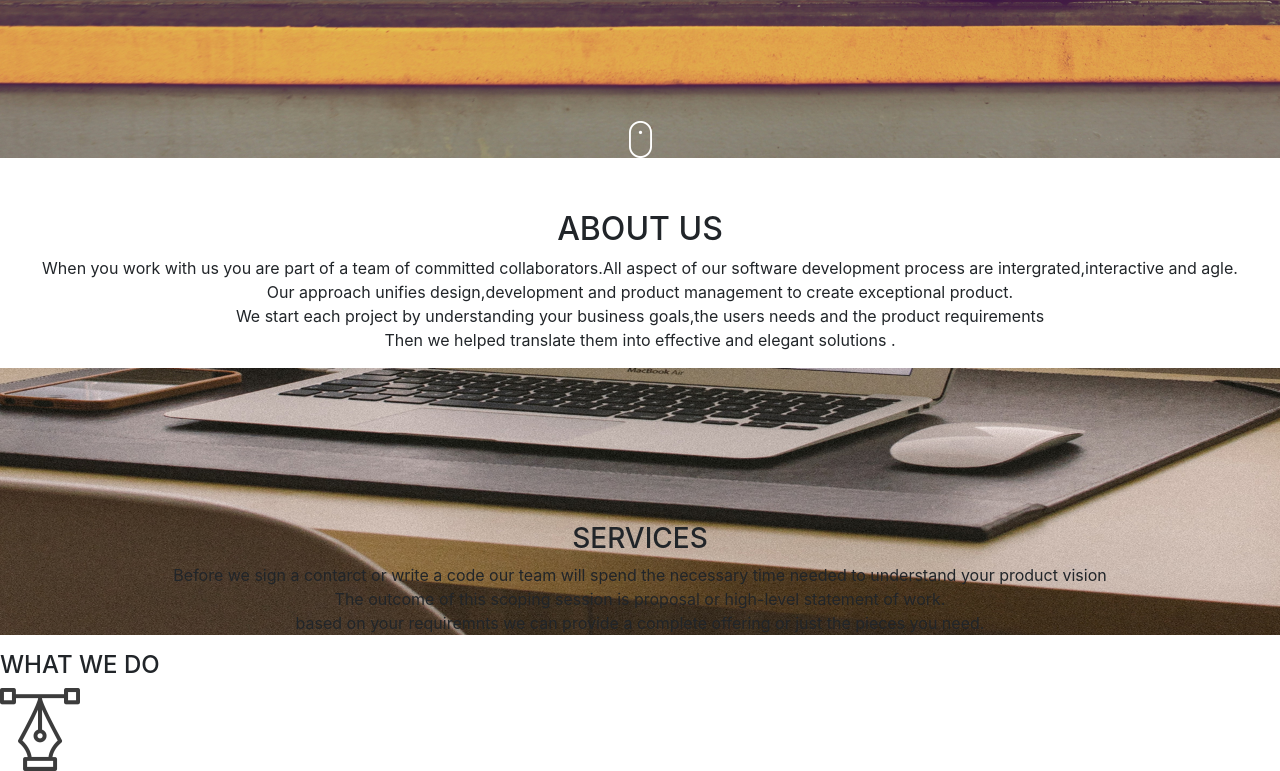
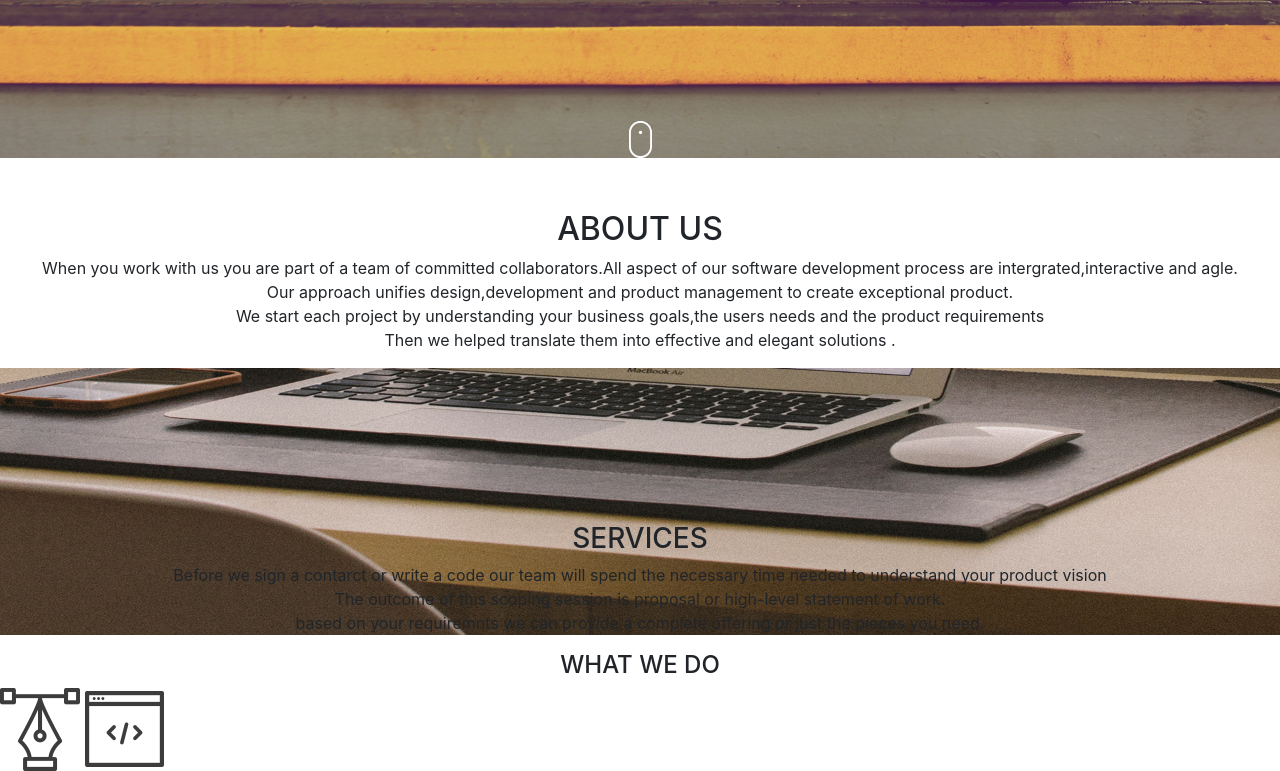
Before and after one commit to Gitongamiriam/delani_hub, a plain HTML site: page index.html in a window 1280 px wide. Shown: the part 565-1336 px from the top of the page. Drawn offline with Linux system fonts and the light colour scheme.

Commit message:
Add a second image

```diff
--- a/css/styles.css
+++ b/css/styles.css
@@ -31,3 +31,6 @@ p{
     background-size:100%;
     padding-top:12%;
 }
+h4{
+    text-align:center;
+}
--- a/index.html
+++ b/index.html
@@ -37,6 +37,7 @@
                 <div id ="img3">
                     <h4>WHAT WE DO</h4>
                     <img src="assets/services_icons/design_icon.png">
+                    <img src="assets/services_icons/dev_icon.png">
                 </div>
     </body>
 </html>
```
